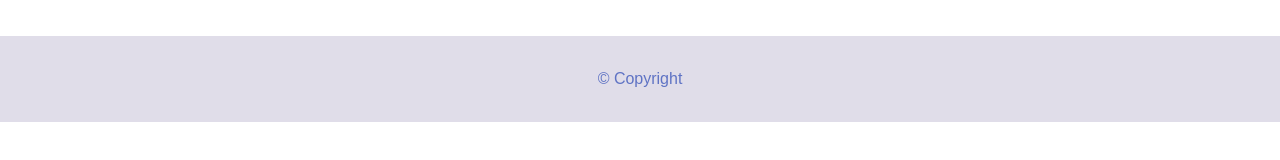
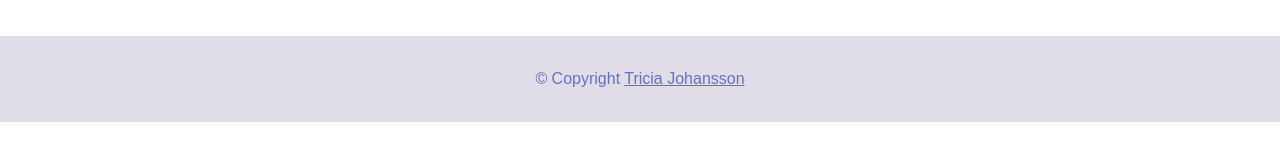
Before and after one commit to tricia-johansson/Lunic-Philosophy, a plain HTML site: page index.html in a window 1280 px wide. Shown: the part 608-768 px from the top of the page. Drawn offline with Linux system fonts and the light colour scheme.

Commit message:
Update index.html

```diff
--- a/index.html
+++ b/index.html
@@ -37,7 +37,7 @@
   <footer>
     <center>
       <br>
-    <p>&copy; Copyright <a href="http://tricia-johansson.github.com"Tricia Johansson</a></p>
+    <p>&copy; Copyright <a href="http://tricia-johansson.github.io" target="_blank">Tricia Johansson</a></p>
       <br>
     </center>
   </footer>
```
